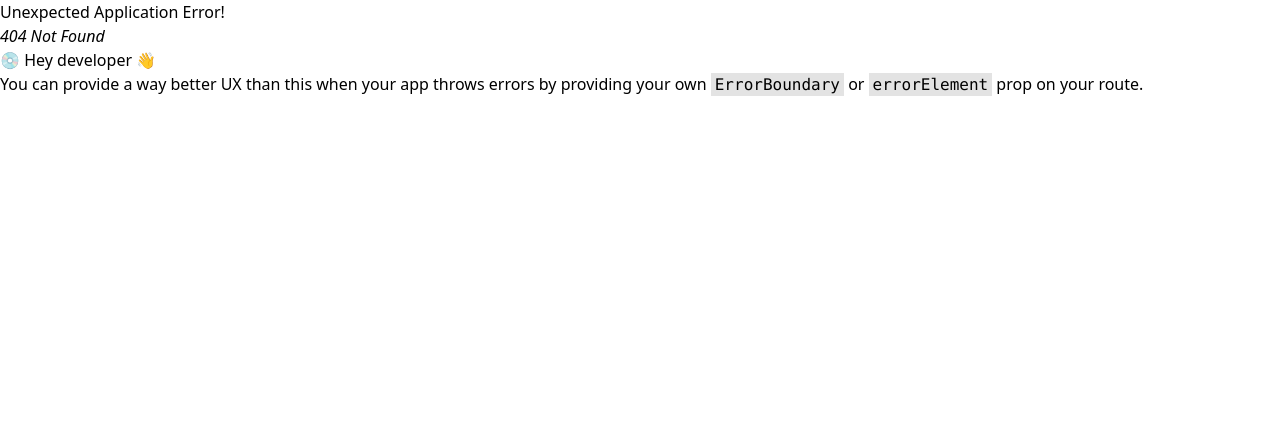
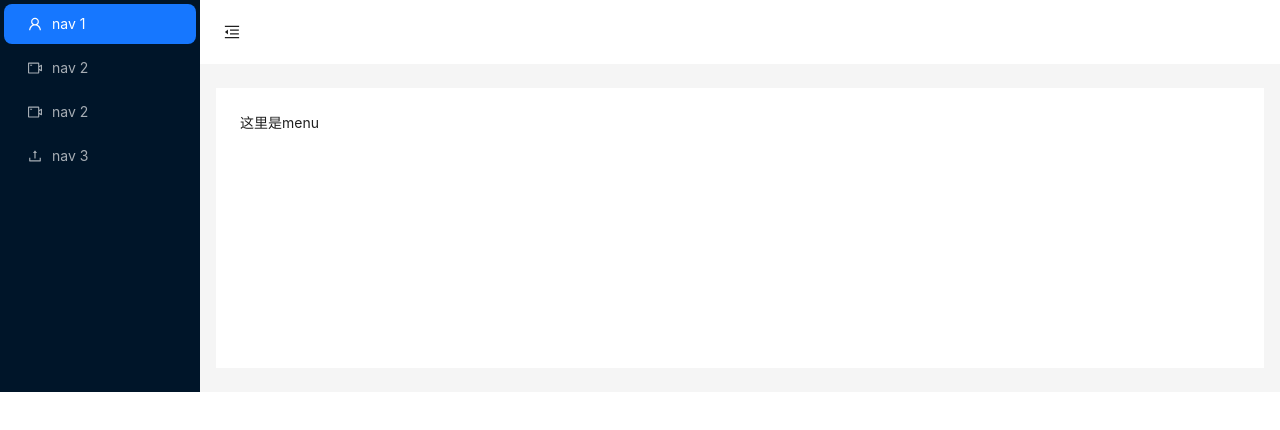
Before and after one commit to liwenka1/vven-admin, a React (Vite) app in the folder packages/admin/: page /menu in a window 1280 px wide. Before the commit this address had no page. Shown: the top 430 px of the page. Built offline with nearby package versions, Linux system fonts and the light colour scheme.

Commit message:
feat: 添加路由

```diff
--- a/packages/admin/src/components/layout/index.tsx
+++ b/packages/admin/src/components/layout/index.tsx
@@ -26,7 +26,7 @@ const BaseLayout: React.FC = () => {
   return (
     <Layout className="h-full">
       <Sider trigger={null} collapsible collapsed={collapsed}>
-        <div />
+        <div className="m-[16px] h-[32px] rounded bg-slate-500" />
         <Menu
           theme="dark"
           mode="inline"
@@ -39,7 +39,12 @@ const BaseLayout: React.FC = () => {
               label: 'nav 1'
             },
             {
-              key: '/about',
+              key: '/user',
+              icon: <VideoCameraOutlined />,
+              label: 'nav 2'
+            },
+            {
+              key: '/menu',
               icon: <VideoCameraOutlined />,
               label: 'nav 2'
             },
--- /dev/null
+++ b/packages/admin/src/pages/menu/index.tsx
@@ -0,0 +1,5 @@
+const Menu = () => {
+  return <div>这里是menu</div>
+}
+
+export default Menu
--- /dev/null
+++ b/packages/admin/src/pages/user/index.tsx
@@ -0,0 +1,5 @@
+const User = () => {
+  return <div>这里是user</div>
+}
+
+export default User
```
Also changed, not shown: packages/admin/src/router/index.tsx (+8 -0 lines).
